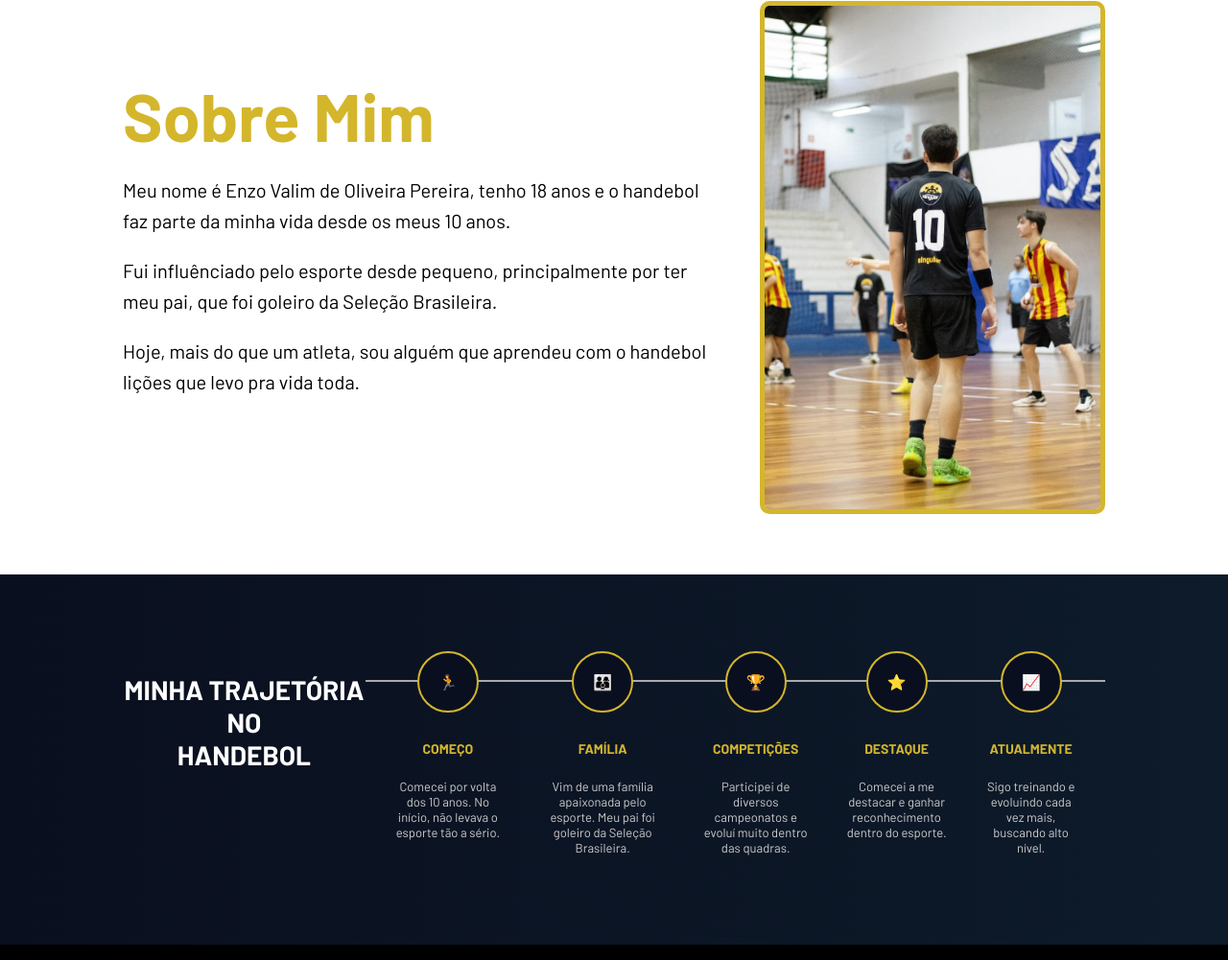
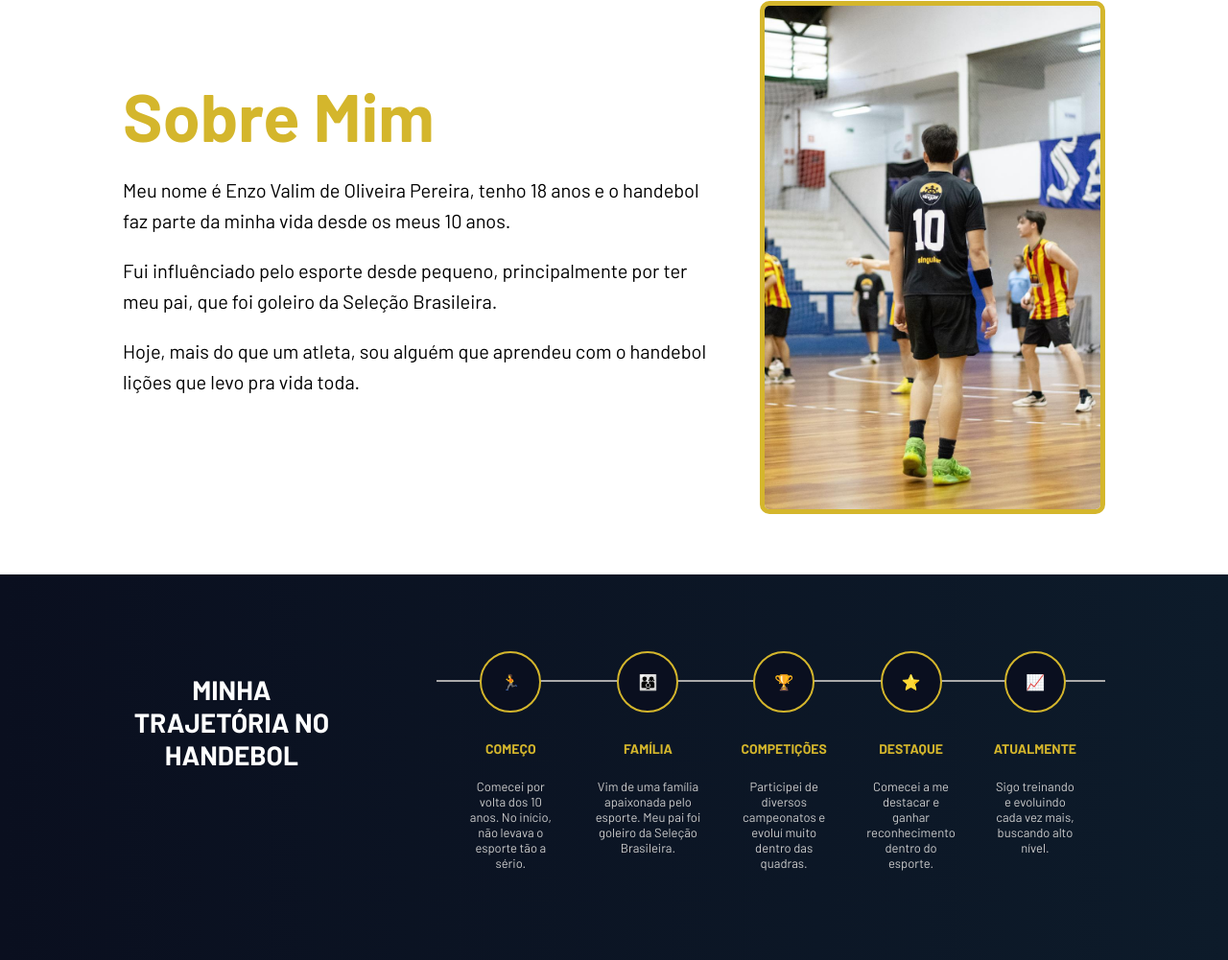
Before and after one commit to EnzoValim07/projeto-individual-pi, a website: page public/index.html in a window 1280 px wide. Shown: the part 940-1941 px from the top of the page at 96% size. Drawn offline with Linux system fonts and the light colour scheme.

Commit message:
modificacao css

```diff
--- a/public/css/estilo.css
+++ b/public/css/estilo.css
@@ -190,7 +190,7 @@ body {
 }
 
 .titulo-trajetoria {
-  margin-right: 0px;
+  margin-right: 100px;
   font-size: 28px;
   font-weight: 700;
   margin-bottom: 50px;
```
